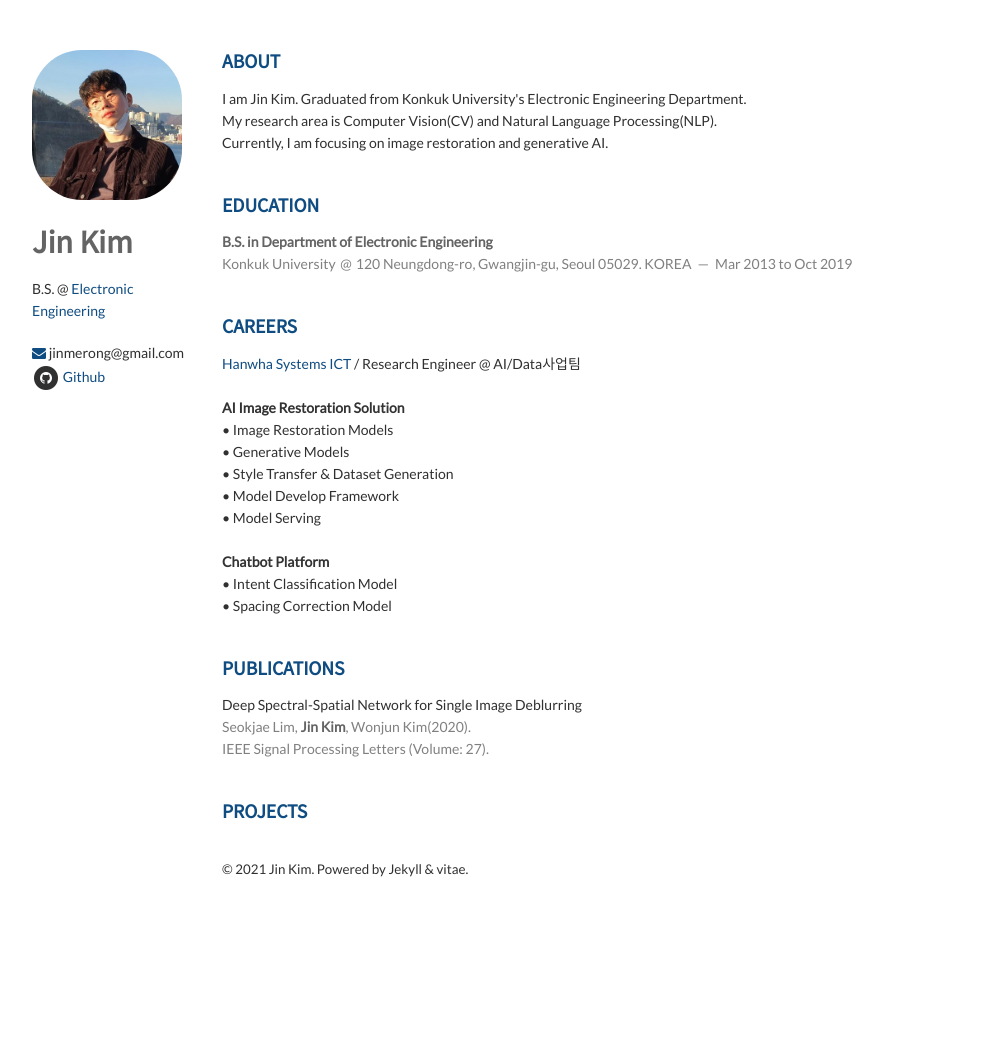
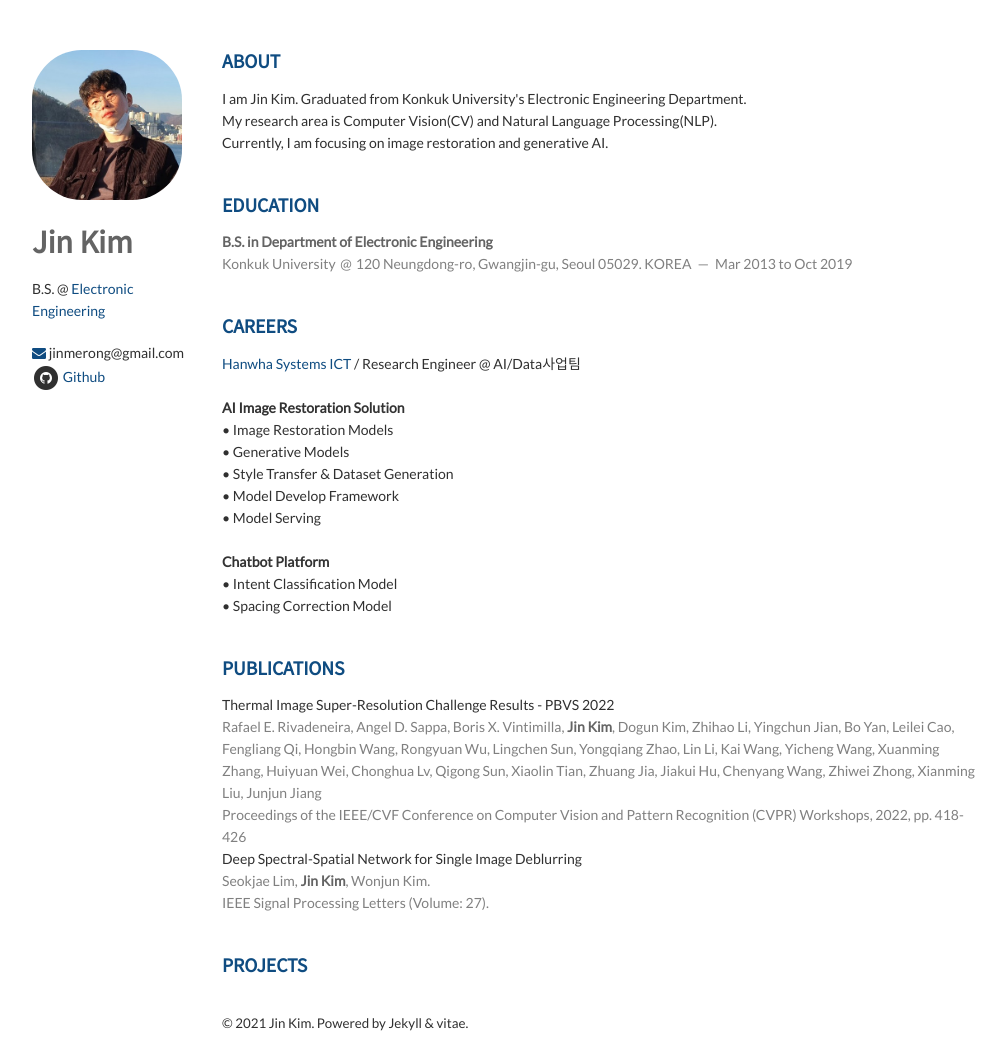
Before and after one commit to K-I-M-J-I-N/K-I-M-J-I-N.github.io, a Jekyll site: the page built from index.html, in a window 1280 px wide. Shown: the whole page, without its empty margins (138-1143 px from the left). Built offline with Jekyll 4.4.1, drawn with Linux system fonts in a browser that asks for light colours; nearby versions of some CDN libraries; the list of posts is cut into pages by our own code; before the commit the page ends 900 px from its top, so only the background shows below that.

Commit message:
Update publications.html

```diff
--- a/_includes/publications.html
+++ b/_includes/publications.html
@@ -3,8 +3,13 @@
 
     <article>
         <header>
+            Thermal Image Super-Resolution Challenge Results - PBVS 2022<br/>
+            <span>Rafael E. Rivadeneira, Angel D. Sappa, Boris X. Vintimilla, <em>Jin Kim</em>, Dogun Kim, Zhihao Li, Yingchun Jian, Bo Yan, Leilei Cao, Fengliang Qi, Hongbin Wang, Rongyuan Wu, Lingchen Sun, Yongqiang Zhao, Lin Li, Kai Wang, Yicheng Wang, Xuanming Zhang, Huiyuan Wei, Chonghua Lv, Qigong Sun, Xiaolin Tian, Zhuang Jia, Jiakui Hu, Chenyang Wang, Zhiwei Zhong, Xianming Liu, Junjun Jiang</span><br/>
+            <span>Proceedings of the IEEE/CVF Conference on Computer Vision and Pattern Recognition (CVPR) Workshops, 2022, pp. 418-426 </span>
+        </header>
+        <header>
             Deep Spectral-Spatial Network for Single Image Deblurring<br/>
-            <span>Seokjae Lim, <em>Jin Kim</em>, Wonjun Kim(2020).</span><br/>
+            <span>Seokjae Lim, <em>Jin Kim</em>, Wonjun Kim.</span><br/>
             <span>IEEE Signal Processing Letters (Volume: 27).</span>
         </header>
     </article>
```
